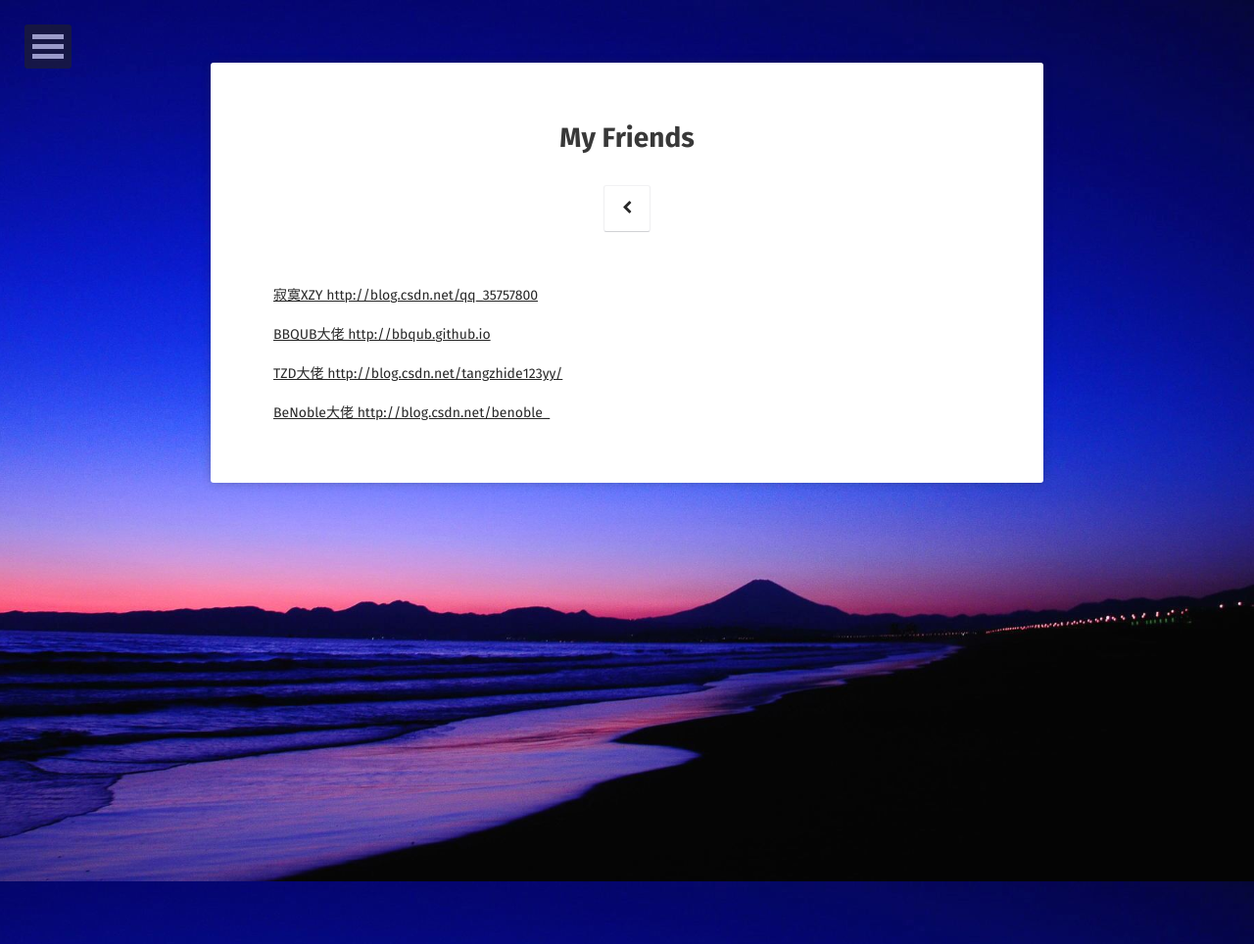
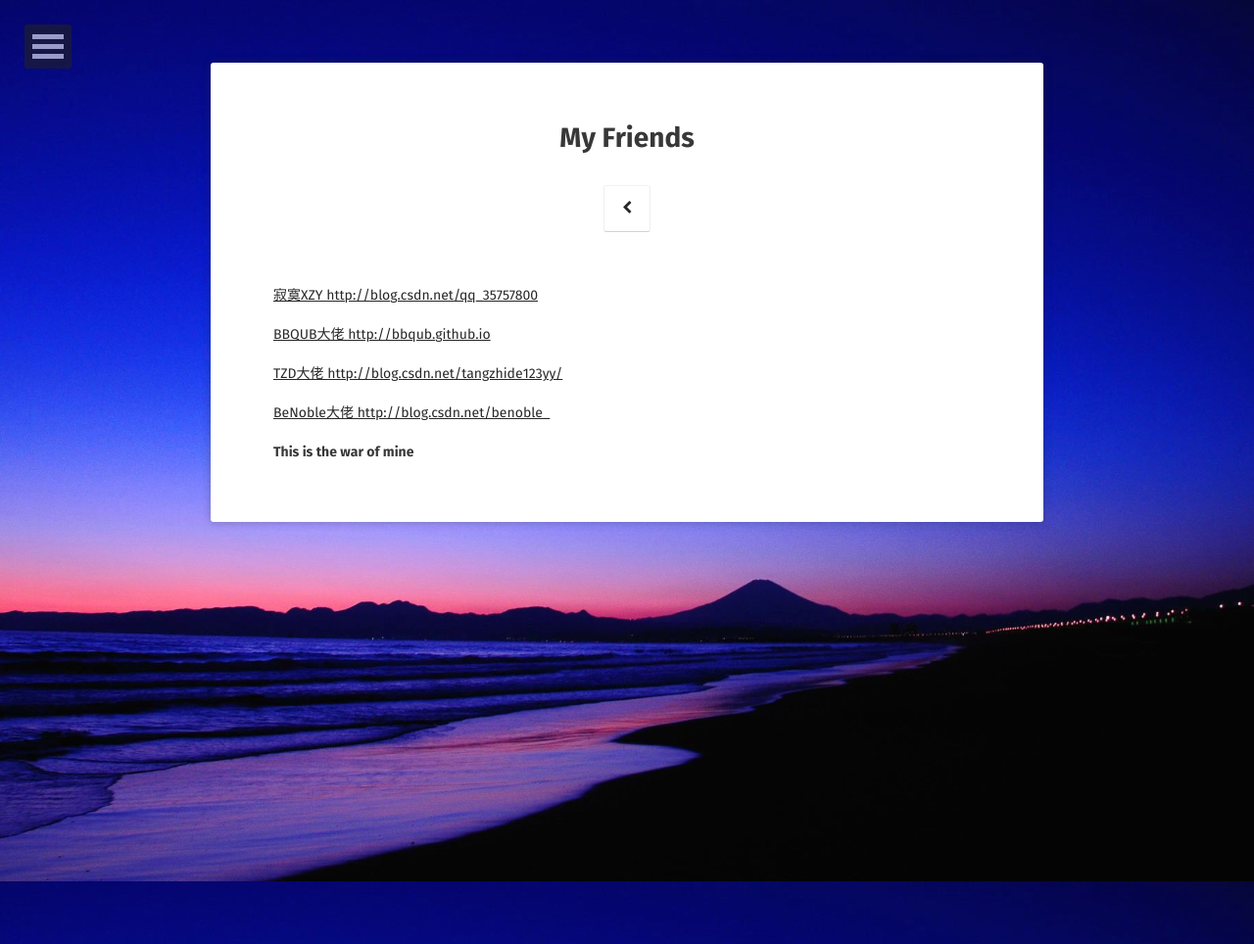
Before and after one commit to dormantbs/dormantbs.github.io, a Jekyll site: the page built from about/index.md, in a window 1280 px wide. Shown: the whole page at 98% size. Built offline with Jekyll 4.4.1, drawn with Linux system fonts in a browser that asks for light colours; some web fonts are replaced.

Commit message:
2017-10-26

```diff
--- a/about/index.md
+++ b/about/index.md
@@ -13,3 +13,5 @@ comments: false
 [TZD大佬  http://blog.csdn.net/tangzhide123yy/](http://blog.csdn.net/tangzhide123yy/)
 
 [BeNoble大佬 http://blog.csdn.net/benoble_](http://blog.csdn.net/benoble_)
+
+**This is the war of mine**
```
